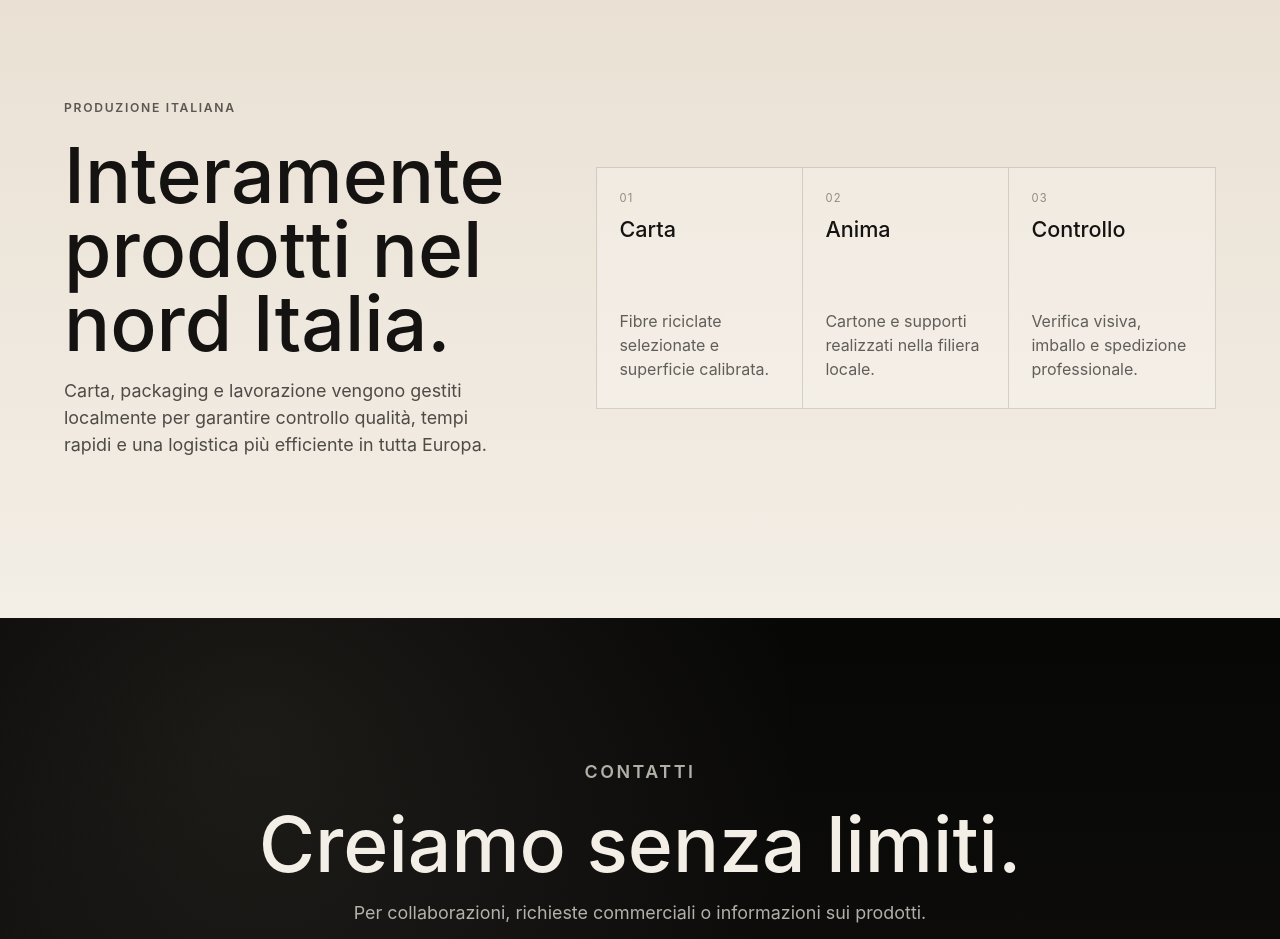
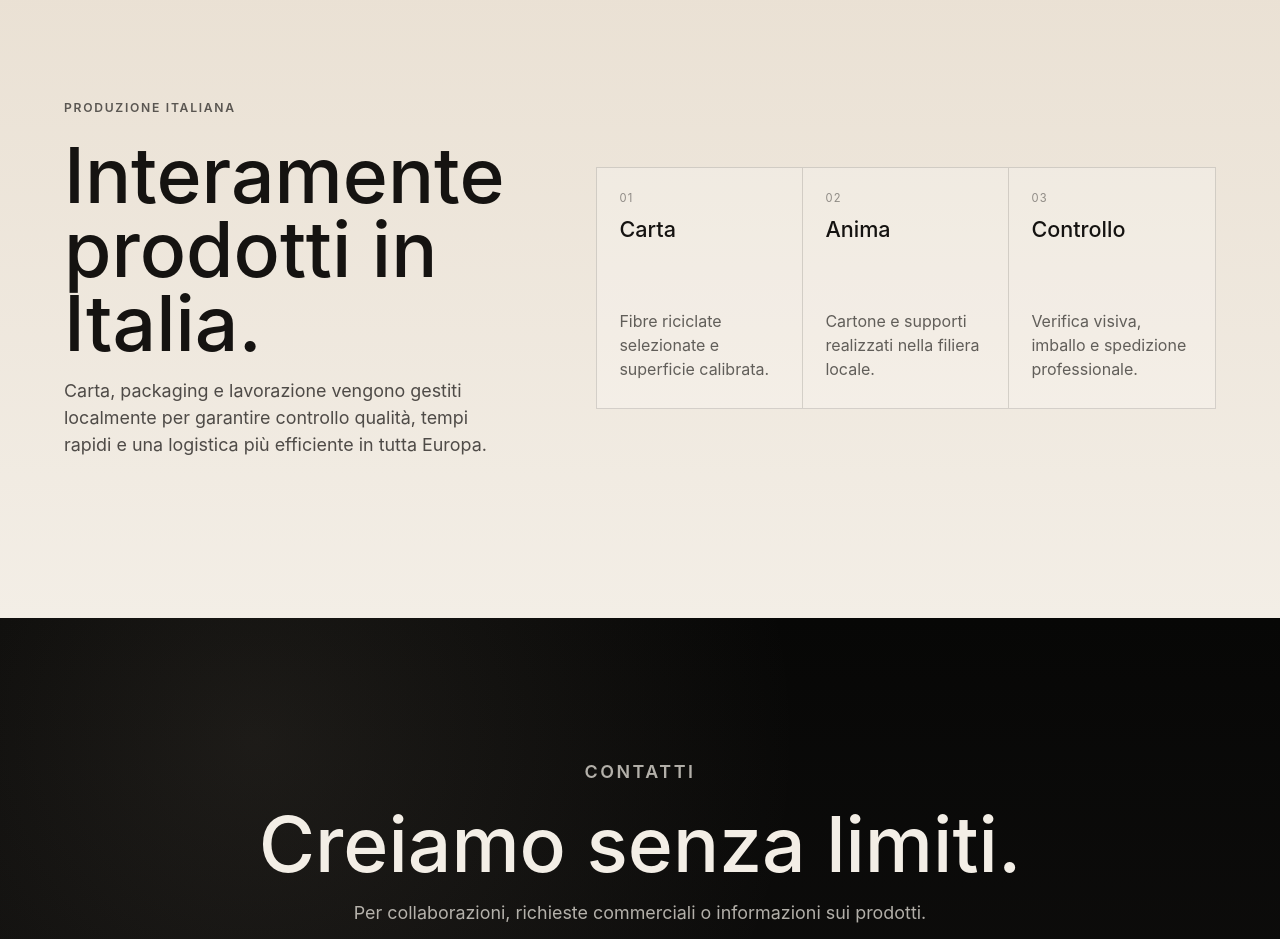
Before and after one commit to fabcreative/limbo-paper, a plain HTML site: page index.html in a window 1280 px wide. Shown: the part 3640-4579 px from the top of the page. Drawn offline with Linux system fonts and the light colour scheme.

Commit message:
Update production section heading for clarity in index.html

```diff
--- a/index.html
+++ b/index.html
@@ -131,7 +131,7 @@
       <section class="production-section light-section" id="produzione" aria-labelledby="produzione-title">
         <div class="production-copy reveal">
           <p class="eyebrow">Produzione italiana</p>
-          <h2 id="produzione-title">Interamente prodotti nel nord Italia.</h2>
+          <h2 id="produzione-title">Interamente prodotti in Italia.</h2>
           <p>
             Carta, packaging e lavorazione vengono gestiti localmente per
             garantire controllo qualit&agrave;, tempi rapidi e una logistica pi&ugrave;
```
